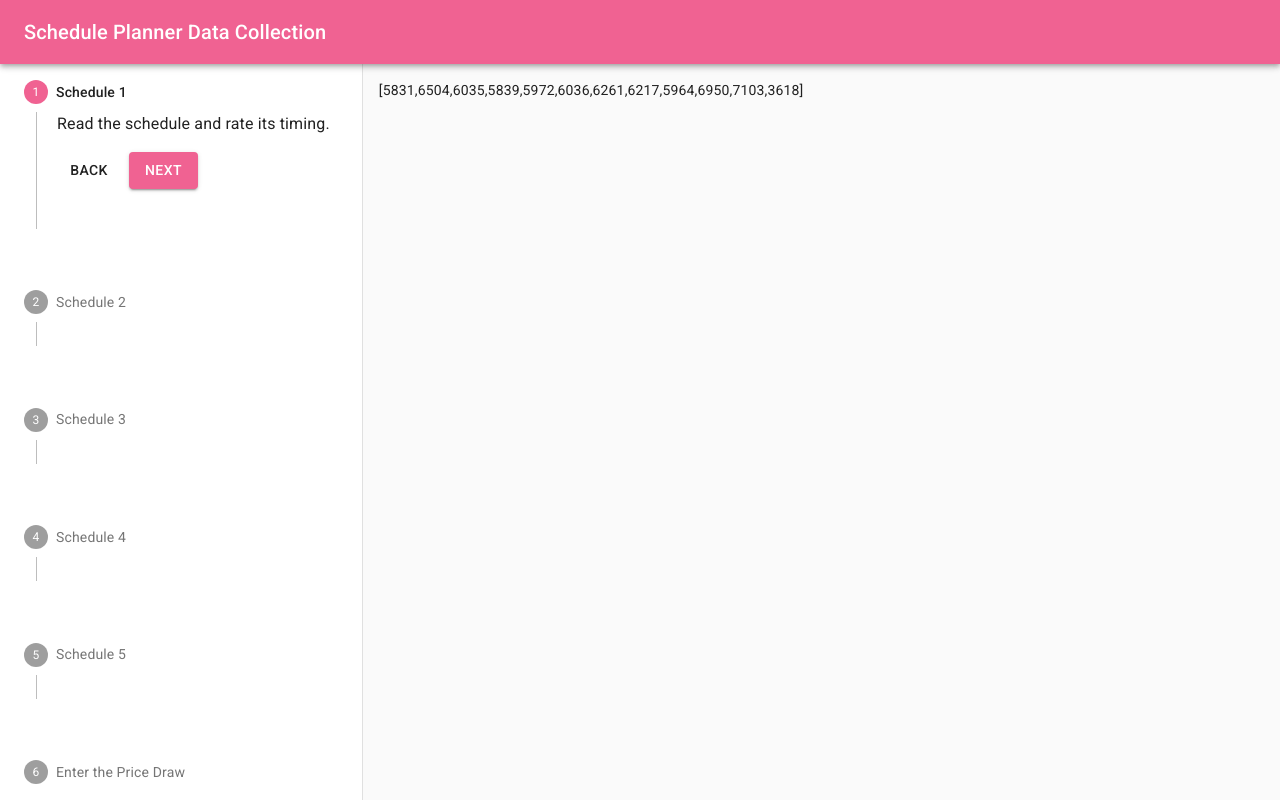
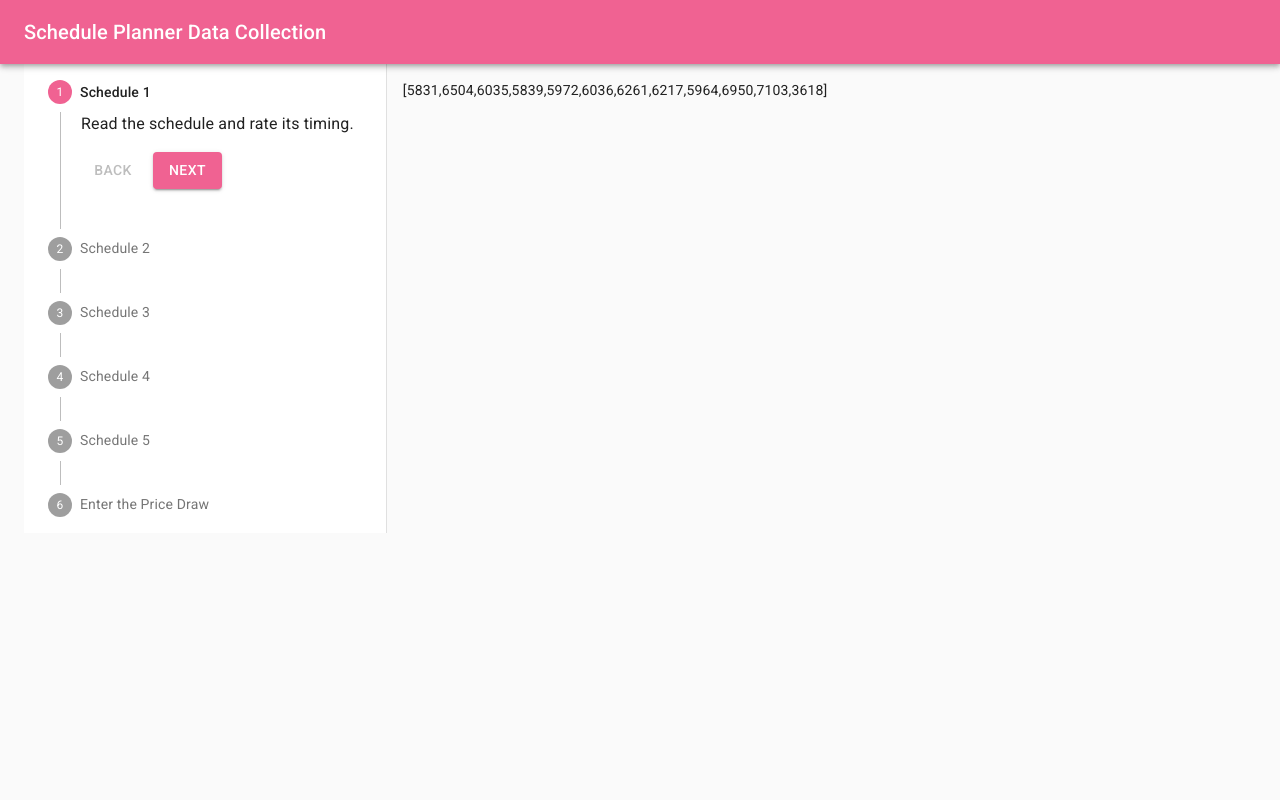
Before and after one commit to ScheduleHub/schedule-hub-data-collection, a React (Create React App) app: page / in a window 1280 px wide. Built offline with nearby package versions, Linux system fonts and the light colour scheme.

Commit message:
Lunch break 20200211

```diff
--- a/src/schedule-page/index.jsx
+++ b/src/schedule-page/index.jsx
@@ -22,6 +22,8 @@ import {
   StepLabel,
   StepConnector,
   StepContent,
+  Container,
+  Grid,
 } from '@material-ui/core';
 import { blue, pink } from '@material-ui/core/colors';
 import { KeyboardArrowLeft, KeyboardArrowRight } from '@material-ui/icons';
@@ -59,8 +61,8 @@ const useStyles = makeStyles((theme) => ({
     borderTop: `1px solid ${theme.palette.divider}`,
   },
   verticalStepper: {
+    alignSelf: 'flex-start',
     borderRight: `1px solid ${theme.palette.divider}`,
-    height: 'auto',
     paddingBottom: theme.spacing(2),
     paddingTop: theme.spacing(2),
   },
@@ -149,13 +151,19 @@ function SchedulePage() {
 
   const handleNextClick = () => setSelectedSchedIndex((prevSelected) => prevSelected + 1);
 
-  const createStep = (key, label, instr) => (
+  const createStep = (key, index, label, instr) => (
     <Step key={key}>
       <StepLabel>{label}</StepLabel>
       <StepContent>
         <Typography>{instr}</Typography>
         <Box my={2}>
-          <Button className={classes.verticalStepperButton} onClick={handleBackClick}>Back</Button>
+          <Button
+            className={classes.verticalStepperButton}
+            onClick={handleBackClick}
+            disabled={index === 0}
+          >
+            Back
+          </Button>
           <Button
             variant="contained"
             color="primary"
@@ -172,6 +180,7 @@ function SchedulePage() {
   return (
     <ThemeProvider theme={theme}>
       <CssBaseline />
+
       <div className={classes.root}>
         <AppBar position="static" color="primary" className={classes.appBar}>
           <Toolbar>
@@ -190,7 +199,8 @@ function SchedulePage() {
           </Hidden> */}
         </AppBar>
 
-        <div className={classes.contents}>
+        <Container maxWidth="xl" className={classes.contents}>
+          {/* <div className={classes.contents}> */}
             <Hidden smDown>
               <Stepper
                 activeStep={selectedSchedIndex}
@@ -201,6 +211,7 @@ function SchedulePage() {
                 {schedules.map((value, index) => (
                   createStep(
                     value.id,
+                    index,
                     `Schedule ${index + 1}`,
                     'Read the schedule and rate its timing.',
                   )
@@ -210,12 +221,16 @@ function SchedulePage() {
                 </Step>
               </Stepper>
             </Hidden>
+
             <Box p={2}>
               {schedules.map((value, index) => (selectedSchedIndex === index && (
                 <Timetable key={value.id} schedule={value.schedule} />
               )))}
             </Box>
-        </div>
+
+          {/* </div> */}
+        </Container>
+
         <Hidden mdUp>
           <MobileStepper
             variant="dots"
```
Lines whose indentation alone changed are shown as unchanged.
